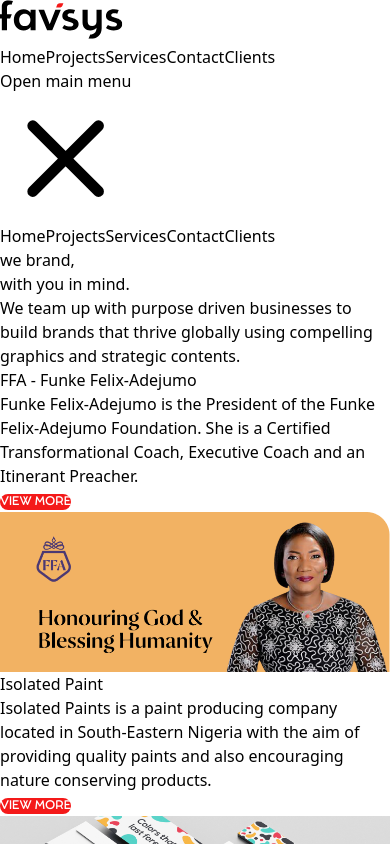
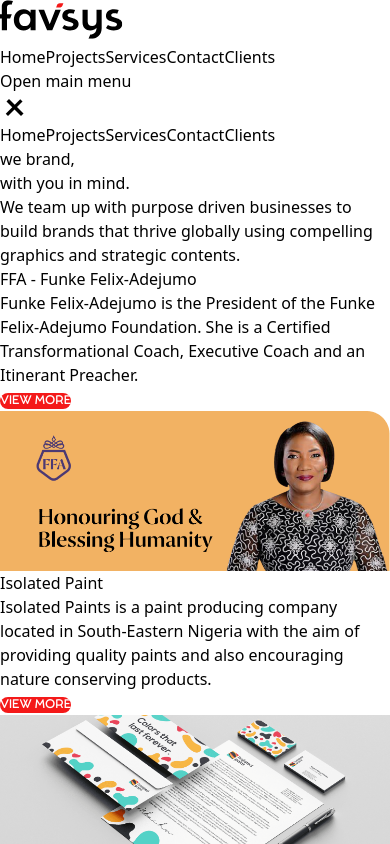
Before and after one commit to Bwise1/favsys.co, a Next.js app: page / in a window 390 px wide. Both pictures are taken after a click on the button "Open main menu". Shown: the top 844 px of the page. Built offline with nearby package versions, Linux system fonts and the light colour scheme.

Commit message:
changed mobile menu icon <opened>

```diff
--- a/components/Header/Header.js
+++ b/components/Header/Header.js
@@ -9,20 +9,20 @@
     const [isOpen, setIsOpen] = useState(false);
     const [colorChange, setColorchange] = useState(false);
 
-    const changeNavbarColor = () =>{
-        if(window.scrollY >= 80){
-          setColorchange(true);
+    const changeNavbarColor = () => {
+        if (window.scrollY >= 80) {
+            setColorchange(true);
         }
-        else{
-          setColorchange(false);
+        else {
+            setColorchange(false);
         }
-     };
-     if (typeof window !== "undefined") {
+    };
+    if (typeof window !== "undefined") {
         window.addEventListener('scroll', changeNavbarColor);
-     }
+    }
     return (
         <div>
-            <nav className= {"shadow-sm fixed w-full backdrop-filter backdrop-blur-lg bg-opacity-50 z-10 " +(colorChange? "bg-white":"bg-inherit")}>
+            <nav className={"shadow-sm fixed w-full backdrop-filter backdrop-blur-lg bg-opacity-50 z-10 " + (colorChange ? "bg-white" : "bg-inherit")}>
                 <div className="w-full">
                     <div className="flex items-center container m-auto font-umbaMedium h-20 w-full">
                         <div className="flex items-center justify-between w-full">
@@ -38,7 +38,7 @@
                                     <Link
                                         className="cursor-pointer hover:bg-buttonPaint text-black hover:text-white px-3 py-2 rounded-md text-sm font-medium"
                                         to="home"
-                                        activeClass="Home"
+                                        activeClass="actives"
                                         href="/"
                                         smooth={true}
                                         offset={50}
@@ -112,21 +112,11 @@
                                         <path d="M0 23.8572H40.3929V30.125H5C2.23858 30.125 0 27.8865 0 25.125V23.8572Z" fill="black" />
                                     </svg>
                                 ) : (
-                                    <svg
-                                        className="block h-6 w-6"
-                                        xmlns="http://www.w3.org/2000/svg"
-                                        fill="none"
-                                        viewBox="0 0 24 24"
-                                        stroke="currentColor"
-                                        aria-hidden="true"
-                                    >
-                                        <path
-                                            strokeLinecap="round"
-                                            strokeLinejoin="round"
-                                            strokeWidth="2"
-                                            d="M6 18L18 6M6 6l12 12"
-                                        />
+                                    <svg width="30" height="30" viewBox="0 0 30 30" fill="none" xmlns="http://www.w3.org/2000/svg">
+                                        <path d="M9 6L23.5364 20.5364L21.0301 23.0427L6.49372 8.50628L9 6Z" fill="black" />
+                                        <path d="M5.74463 20.7444L20.281 6.20796L22.5367 8.46362L8.00028 23L5.74463 20.7444Z" fill="black" />
                                     </svg>
+
                                 )}
                             </button>
                         </div>
@@ -143,7 +133,7 @@
                     leaveTo="opacity-0 scale-95"
                 >
 
-                    <div className="md:hidden font-umbaMedium" id="mobile-menu">
+                    <div className="md:hidden font-umbaMedium " id="mobile-menu">
 
                         <Link
                             href="/home"
@@ -152,6 +142,7 @@
                             smooth={true}
                             offset={50}
                             duration={500}
+                            onClick={() => setIsOpen(!isOpen)}
                             className="cursor-pointer hover:bg-buttonPaint text-black hover:text-white block px-3 py-2 rounded-md text-base "
                         >
                             Home
@@ -163,6 +154,7 @@
                             smooth={true}
                             offset={-80}
                             duration={500}
+                            onClick={() => setIsOpen(!isOpen)}
                             className="cursor-pointer hover:bg-buttonPaint text-black hover:text-white block px-3 py-2 rounded-md text-base"
                         >
                             Projects
@@ -173,8 +165,9 @@
                             activeClass="services"
                             to="services"
                             smooth={true}
-                            offset={50}
+                            offset={-80}
                             duration={500}
+                            onClick={() => setIsOpen(!isOpen)}
                             className="cursor-pointer hover:bg-buttonPaint text-black hover:text-white block px-3 py-2 rounded-md text-base"
                         >
                             Services
@@ -185,8 +178,9 @@
                             activeClass="contact"
                             to="contact"
                             smooth={true}
-                            offset={50}
+                            offset={-80}
                             duration={500}
+                            onClick={() => setIsOpen(!isOpen)}
                             className="cursor-pointer hover:bg-buttonPaint text-black hover:text-white block px-3 py-2 rounded-md text-base"
                         >
                             Contact
@@ -197,8 +191,9 @@
                             activeClass="clients"
                             to="clients"
                             smooth={true}
-                            offset={50}
+                            offset={-80}
                             duration={500}
+                            onClick={() => setIsOpen(!isOpen)}
                             className="cursor-pointer hover:bg-buttonPaint text-black hover:text-white block px-3 py-2 rounded-md text-base"
                         >
                             Clients
--- /dev/null
+++ b/components/Project/Project.js
@@ -0,0 +1,67 @@
+import React, { useState, useEffect } from 'react';
+import { AnimatePresence, motion, useAnimation } from 'framer-motion';
+import { useInView } from 'react-intersection-observer';
+import Card1 from "../../components/Cards/Card1";
+import Card2 from "../../components/Cards/Card2";
+import ImageCard from "../../components/Cards/ImageCard";
+import display from '../../public/display.png';
+import sign1 from "../../public/signboards/sign1.png";
+import sign2 from "../../public/signboards/sign2.png";
+import sign3 from "../../public/signboards/sign3.png";
+
+export default function Project() {
+    const [clicked, setClicked] = useState(false);
+    const { ref, inView } = useInView();
+
+    const btnClicked = () => {
+        setClicked(!clicked);
+      }
+
+    const animation = useAnimation();
+    useEffect(() => {
+        if (inView) {
+            animation.start({
+                y: 0,
+                transition: {
+                    type: 'spring', duration: 1, bounce: 0.3
+                }
+            });
+        }
+        if (!inView) {
+            animation.start({ y: '+10vw' });
+        }
+        console.log("use effect hook, inView = ", inView);
+    });
+
+    return (
+        <motion.div ref={ref} animate={animation} className="grid grid-cols-1 lg:grid-cols-3 lg:gap-2">
+            <div className="">
+                < Card1
+                    heading="FFA - Funke Felix-Adejumo"
+                    text="Funke Felix-Adejumo is the President of the Funke Felix-Adejumo Foundation. She is a Certified Transformational Coach, Executive Coach and an Itinerant Preacher."
+                    handleClick={btnClicked}
+                />
+            </div>
+            <div className="order-first lg:col-span-2 lg:order-none ">
+                < Card2 image={display} />
+            </div>
+
+            {/*Temp fix for annimate presense*/}
+            <AnimatePresence >
+                {clicked ?
+                    <>
+                        < motion.div animate={{ width: "100%" }} initial={{ width: "0" }} className="order-last lg:order-none">
+                            <ImageCard image={sign1} round="rounded-bl-large" />
+                        </motion.div>
+                        <motion.div animate={{ width: "100%" }} initial={{ width: "0" }} className="">
+                            <ImageCard image={sign2} />
+                        </motion.div>
+                        <motion.div animate={{ width: "100%" }} initial={{ width: "0" }} className="">
+                            <ImageCard image={sign3} />
+                        </motion.div>
+                    </>
+                    : null}
+            </AnimatePresence>
+        </motion.div>
+    );
+}
--- a/pages/index.js
+++ b/pages/index.js
@@ -10,6 +10,7 @@
 import Contact from "../components/Forms/Contact";
 import TProfileCard from "../components/Cards/TProfileCard";
 import Clients from "../components/Client";
+import Project from "../components/Project/Project";
 
 import display from '../public/display.png';
 import sign1 from "../public/signboards/sign1.png";
@@ -54,6 +55,7 @@
   }
 
   const {ref, inView} = useInView();
+
   const animation = useAnimation();
   useEffect(() => {
     if(inView){
@@ -77,7 +79,8 @@
 
       {/*Projects Section*/}
       <div id="projects" className="projects container py-8 space-y-8 lg:py-16">
-
+        {/* <Project />
+        <Project /> */}
         {/*FFA Project Section*/}
         <motion.div ref={ref} animate={animation} className="grid grid-cols-1 lg:grid-cols-3 lg:gap-2">
           <div className="">
@@ -111,7 +114,7 @@
         </motion.div>
 
         {/*Isolated Paint Project Section*/}
-        <motion.div initial={{y: '+100vw'}} animate={{y: 0}} transition={{type: 'spring', delay: 0.5, duration: 1, bounce: 0.3}} className="grid grid-cols-1 lg:grid-cols-3 lg:gap-2">
+        <motion.div ref={ref} animate={animation} className="grid grid-cols-1 lg:grid-cols-3 lg:gap-2">
           <div className="">
             < Card1
               heading="Isolated Paint"
```
